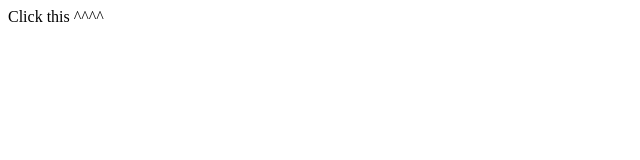
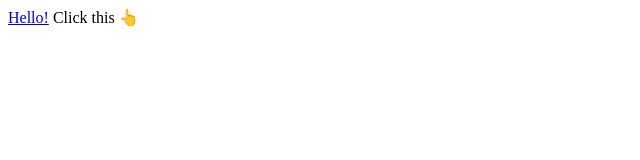
Before and after one commit to edgarjcfn/ck-web-test, a plain HTML site: page index.html in a window 1280 px wide. Shown: the whole page, without its empty margins (0-640 px from the left). Drawn offline with Linux system fonts and the light colour scheme.

Commit message:
version that works

```diff
--- a/index.html
+++ b/index.html
@@ -19,13 +19,14 @@
 
   <body>
     <!-- See following sections for more information on parameters -->
-    <div
+    <a
       class="snapchat-creative-kit-share"
       data-theme="dark"
       data-size="large"
       data-text="false"
       data-share-url="https://pooyak.com/private/snap05/"
-    ></div>
+      href="snapchat://creativeKitWeb/camera/1?attachmentUrl=https%3A%2F%2Fpooyak.com%2Fprivate%2Fsnap05%2F"
+    >Hello!</a>
 
     <script>
       // Load the SDK asynchronously
@@ -40,6 +41,6 @@
       })(document, "script", "snapchat-creative-kit-share");
     </script>
 
-    Click this ^^^^
+    Click this 👆
   </body>
 </html>
```
